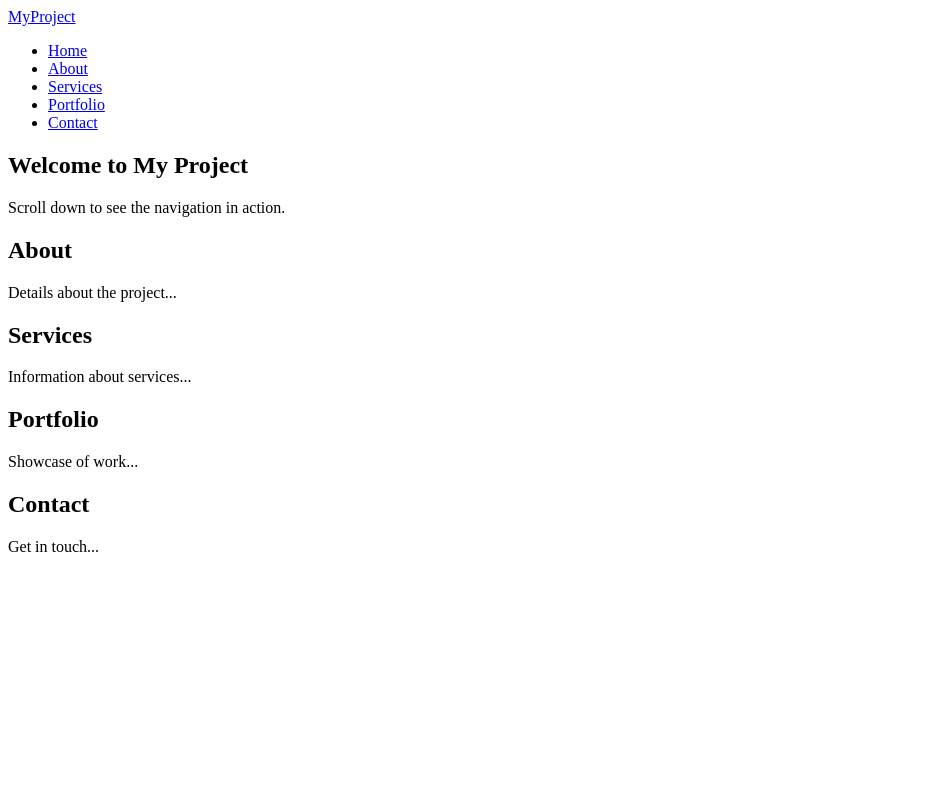
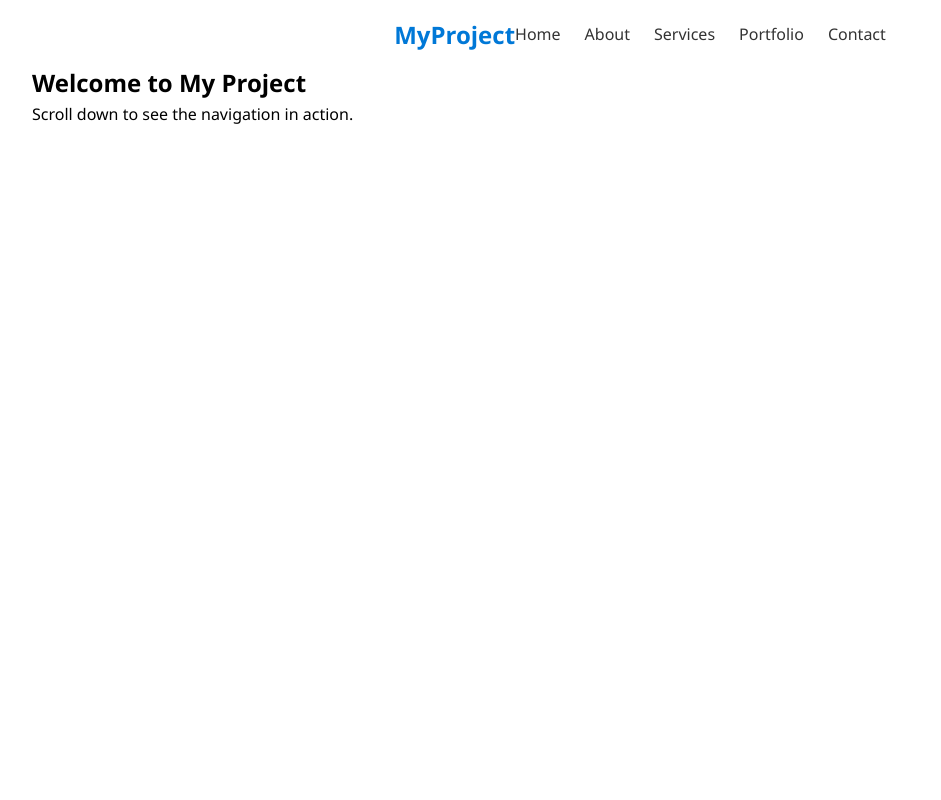
Before and after one commit to satyam56-svg/PRODIGY_WD_01, a plain HTML site: page index.html in a window 1280 px wide. Shown: the top 800 px of the page, without its empty margins (0-941 px from the left). Drawn offline with Linux system fonts and the light colour scheme.

Commit message:
DAY 2:CSS styling

```diff
--- a/index.html
+++ b/index.html
@@ -5,6 +5,7 @@
     <meta charset="UTF-8">
     <meta name="viewport" content="width=device-width, initial-scale=1.0">
     <title>Interactive Navigation Menu</title>
+    <link rel="stylesheet" href="style.css">
 </head>
 
 <body>
@@ -12,12 +13,13 @@
         <div class="logo">
             <a href="#">MyProject</a>
         </div>
+        <button class="menu-toggle" aria-label="Toggle Menu"></button>
         <ul class="nav-links">
-            <li><a href="#home">Home</a></li>
-            <li><a href="#about">About</a></li>
-            <li><a href="#services">Services</a></li>
-            <li><a href="#portfolio">Portfolio</a></li>
-            <li><a href="#contact">Contact</a></li>
+            <li><a href="#home" class="nav-item">Home</a></li>
+            <li><a href="#about" class="nav-item">About</a></li>
+            <li><a href="#services" class="nav-item">Services</a></li>
+            <li><a href="#portfolio" class="nav-item">Portfolio</a></li>
+            <li><a href="#contact" class="nav-item">Contact</a></li>
         </ul>
     </nav>
 
--- /dev/null
+++ b/style.css
@@ -0,0 +1,90 @@
+* {
+    margin: 0;
+    padding: 0;
+    box-sizing: border-box;
+}
+
+body {
+    font-family: "Segoe UI",Arial, sans-serif;
+    line-height: 1.6;
+}
+
+.navbar {
+    position: fixed;
+    top: 0;
+    left: 0;
+    width: 100%;
+    background: transparent;
+    display: flex;
+    justify-content: center;
+    align-items: center;
+    padding: 1rem 2rem;
+    transition: background 0.3s ease, box-shadow 0.3s ease;
+    z-index: 1000;
+}
+
+.navbar.scrolled {
+    background: #222;
+    box-shadow: 0 2px 6px rgba(0,0,0,0.2);
+}
+
+.logo a {
+    text-decoration: none;
+    font-size: 1.5rem;
+    font-weight: bold;
+    color: #0078d7;
+}
+
+.nav-links {
+    list-style: none;
+    display: flex;
+    gap: 1.5rem;
+}
+
+.nav-links li a {
+    text-decoration: none;
+    color: #333;
+    font-weight: 500;
+    transition: color 0.3s ease, border-bottom 0.3s ease;
+}
+
+.nav-links li a:hover {
+    color: #0078d7;
+    border-bottom: 2px solid #0078d7;
+}
+
+.menu-toggle {
+    display: none;
+    font-size: 1.8rem;
+    background: none;
+    border: none;
+    cursor: pointer;
+    color: #333;
+}
+
+section {
+    min-height: 100vh;
+    padding: 4rem 2rem;
+}
+
+@media(max-width: 768px) {
+    .nav-links {
+        position: absolute;
+        top: 100%;
+        right: 0;
+        background: #fff;
+        flex-direction: column;
+        align-items: flex-start;
+        width: 200px;
+        padding: 1rem;
+        display: none;
+    }
+
+    .nav-links.show {
+        display: flex;
+    }
+
+    .menu-toggle {
+        display: block;
+    }
+}
```
